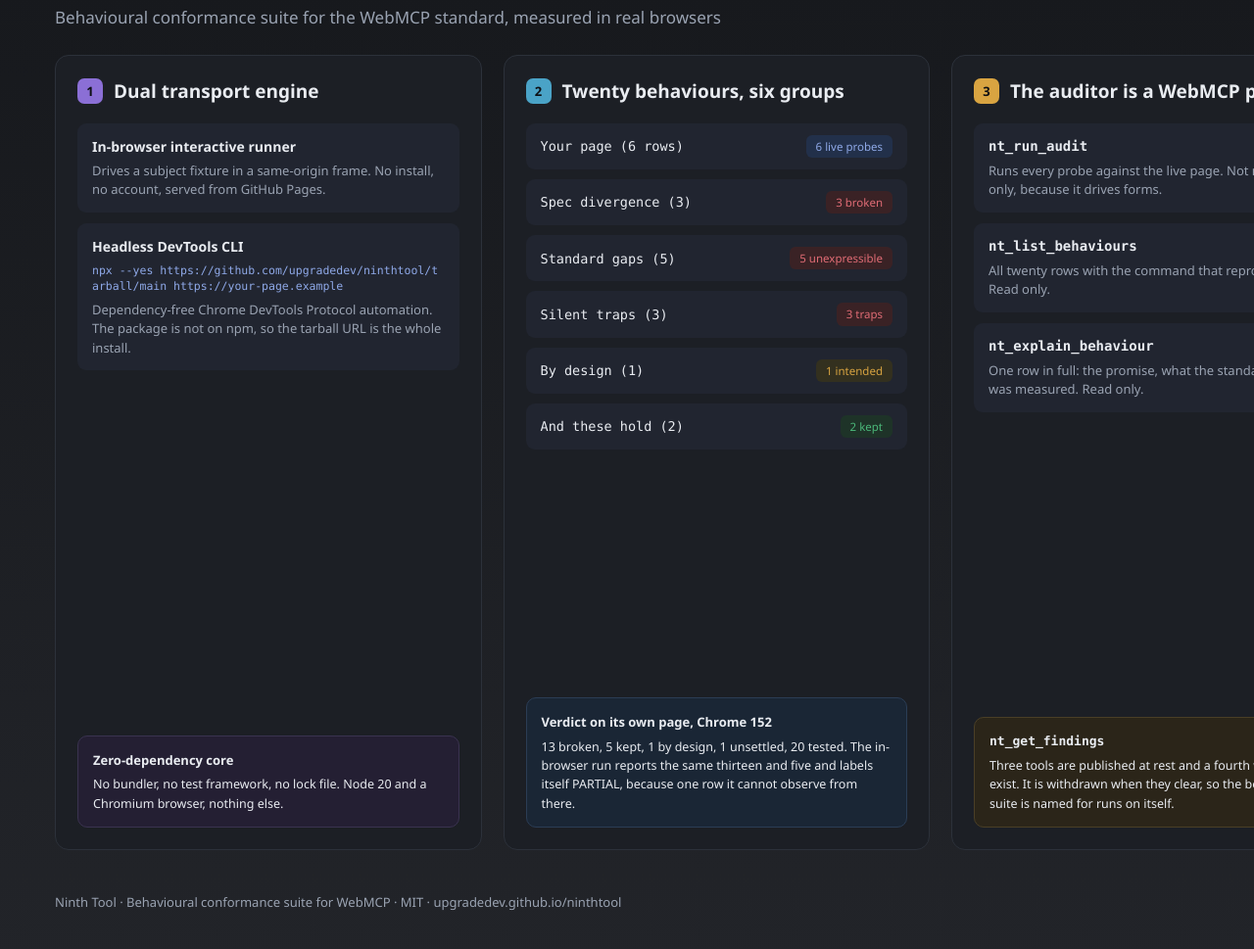
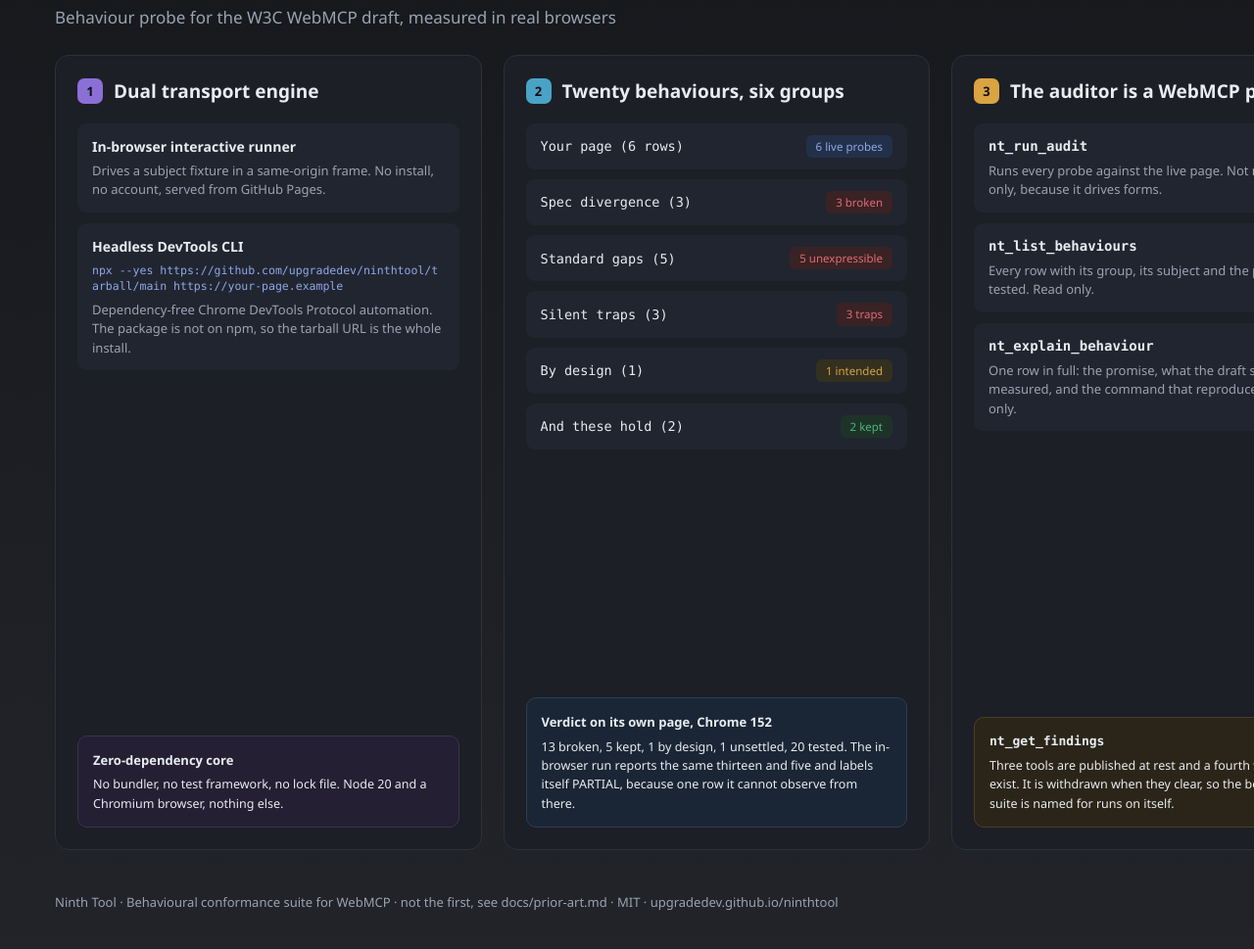
Before and after one commit to upgradedev/ninthtool, a website: page docs/architecture-diagram.html in a window 1280 px wide. Shown: the part 99-1068 px from the top of the page at 98% size. Drawn offline with Linux system fonts and the light colour scheme.

Commit message:
fix(assets): the diagram credited the reproduce command to the wrong tool
Panel 3 said nt_list_behaviours returns "all twenty rows with the command
that reproduces each". It does not. The handler maps every row to exactly
{id, group, subject, title, promise} at src/ui/app.js:659-661, so reproduce
is dropped. An agent that called it for the command got nothing back and was
told nothing was missing. nt_explain_behaviour is the tool that carries it,
so the claim moved there rather than being deleted.

The subtitle also called WebMCP a standard. Every other file in this
repository calls it the W3C draft, README.md:214 included, and the draft is
what the behaviour rows are measured against. The footer now points at
docs/prior-art.md, which already records that the Web Platform Tests are the
conformance suite for WebMCP and that this is not the first.

This is the second correction to the same image today. The first fixed an
npx line that could not run. Both were on the picture a judge sees first,
and neither was caught by re-rendering it, because rendering proves layout
and nothing else.

```diff
--- a/docs/architecture-diagram.html
+++ b/docs/architecture-diagram.html
@@ -72,7 +72,7 @@
 <header>
   <div>
     <h1>Ninth Tool Architecture &amp; Behaviour Matrix</h1>
-    <div class="sub">Behavioural conformance suite for the WebMCP standard, measured in real browsers</div>
+    <div class="sub">Behaviour probe for the W3C WebMCP draft, measured in real browsers</div>
   </div>
   <div class="badges">
     <span class="badge">OpenAI WebMCP 2026</span>
@@ -122,11 +122,11 @@
     </div>
     <div class="item">
       <b class="mono">nt_list_behaviours</b>
-      <p>All twenty rows with the command that reproduces each. Read only.</p>
+      <p>Every row with its group, its subject and the promise being tested. Read only.</p>
     </div>
     <div class="item">
       <b class="mono">nt_explain_behaviour</b>
-      <p>One row in full: the promise, what the standard says, what was measured. Read only.</p>
+      <p>One row in full: the promise, what the draft says, what was measured, and the command that reproduces it. Read only.</p>
     </div>
     <div class="foot-note fn-c">
       <b class="mono">nt_get_findings</b>
@@ -157,7 +157,7 @@
 </div>
 
 <footer>
-  <div>Ninth Tool &middot; Behavioural conformance suite for WebMCP &middot; MIT &middot; upgradedev.github.io/ninthtool</div>
+  <div>Ninth Tool &middot; Behavioural conformance suite for WebMCP &middot; not the first, see docs/prior-art.md &middot; MIT &middot; upgradedev.github.io/ninthtool</div>
   <div class="stats">
     Line coverage, counting each file once: <b>97.83%</b> across <b>54 files</b><br>
     Unit tests: <b>520 passing</b> &middot; Runtime dependencies: <b>0</b>
```
Also changed, not shown: assets/architecture.jpg.
